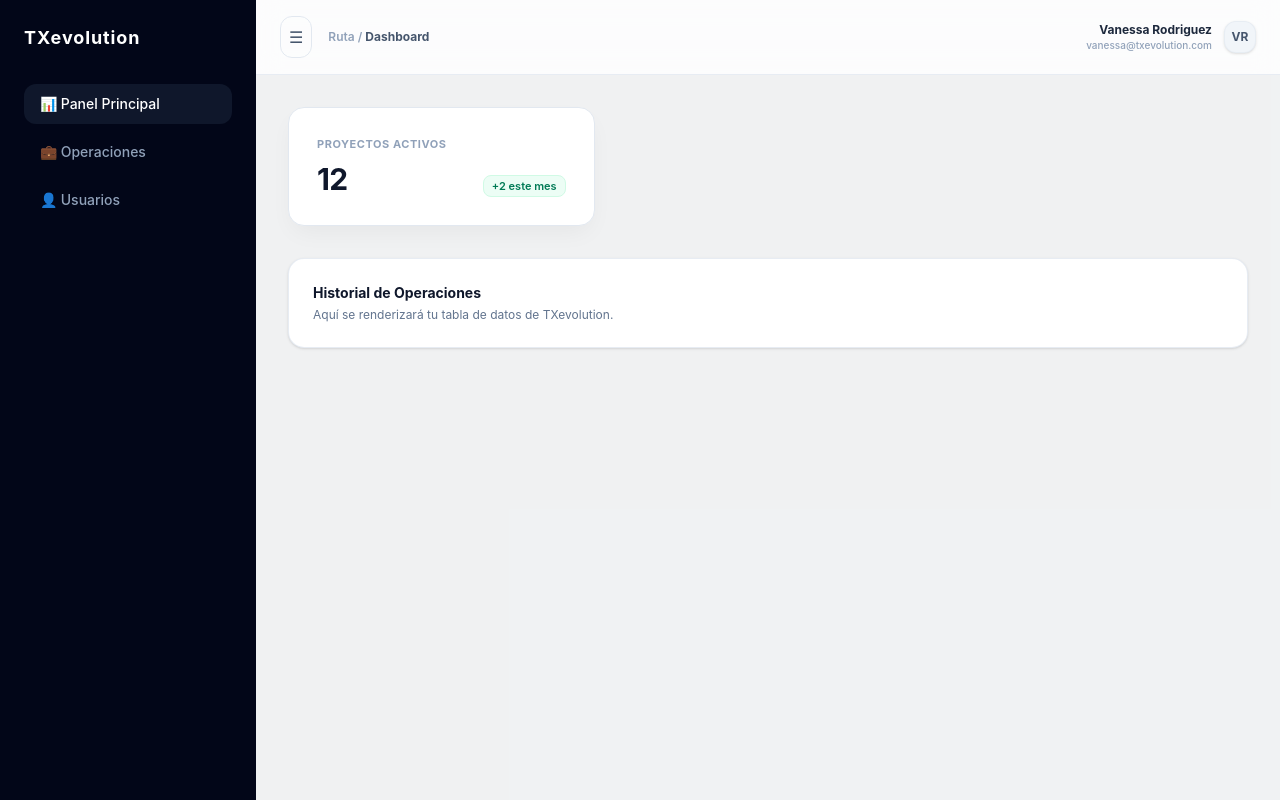
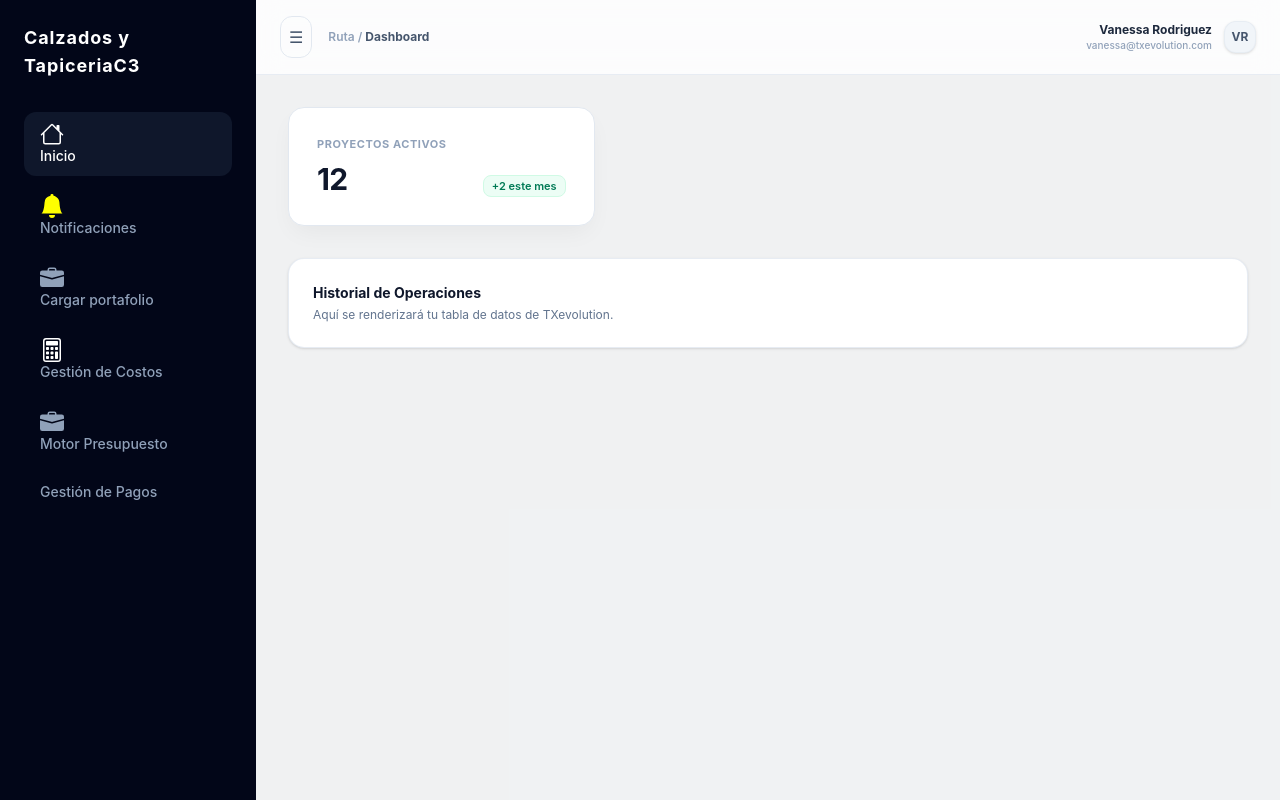
Before and after one commit to Asaaneva/txevolution, a React app in the folder sistema de gestion de presupuestosy pedidos online/frontend/: page / in a window 1280 px wide. Built offline with nearby package versions, Linux system fonts and the light colour scheme; the HTML template or start-up script is replaced by a standard one.

Commit message:
feat: login y dashboard con tailwind funcionando

```diff
--- a/sistema de gestion de presupuestosy pedidos online/frontend/src/components/Sidebar.jsx
+++ b/sistema de gestion de presupuestosy pedidos online/frontend/src/components/Sidebar.jsx
@@ -15,7 +15,7 @@ export const Sidebar = ({ isOpen, setIsOpen }) => {
       <div className="p-6 flex flex-col h-full w-64">
         <div className="flex items-center justify-between mb-8">
           <span className="text-lg font-bold tracking-wider text-white">
-            TXevolution
+            Calzados y TapiceriaC3
           </span>
           {/* Botón para cerrar solo visible en móviles */}
           <button
@@ -31,19 +31,90 @@ export const Sidebar = ({ isOpen, setIsOpen }) => {
             href="#"
             className="px-4 py-2.5 rounded-xl bg-slate-900 text-sm font-medium text-white"
           >
-            📊 Panel Principal
+            <svg
+              xmlns="http://www.w3.org/2000/svg"
+              width="24"
+              height="24"
+              fill="white"
+              class="bi bi-house"
+              viewBox="0 0 16 16"
+            >
+              <path d="M8.707 1.5a1 1 0 0 0-1.414 0L.646 8.146a.5.5 0 0 0 .708.708L2 8.207V13.5A1.5 1.5 0 0 0 3.5 15h9a1.5 1.5 0 0 0 1.5-1.5V8.207l.646.647a.5.5 0 0 0 .708-.708L13 5.793V2.5a.5.5 0 0 0-.5-.5h-1a.5.5 0 0 0-.5.5v1.293zM13 7.207V13.5a.5.5 0 0 1-.5.5h-9a.5.5 0 0 1-.5-.5V7.207l5-5z" />
+            </svg>
+            Inicio
           </a>
           <a
             href="#"
             className="px-4 py-2.5 rounded-xl text-sm font-medium text-slate-400 hover:bg-slate-900 hover:text-white transition-all"
           >
-            💼 Operaciones
+            <svg
+              xmlns="http://www.w3.org/2000/svg"
+              width="24"
+              height="24"
+              fill="yellow"
+              class="bi bi-bell-fill"
+              viewBox="0 0 16 16"
+            >
+              <path d="M8 16a2 2 0 0 0 2-2H6a2 2 0 0 0 2 2m.995-14.901a1 1 0 1 0-1.99 0A5 5 0 0 0 3 6c0 1.098-.5 6-2 7h14c-1.5-1-2-5.902-2-7 0-2.42-1.72-4.44-4.005-4.901" />
+            </svg>
+            Notificaciones
           </a>
           <a
             href="#"
             className="px-4 py-2.5 rounded-xl text-sm font-medium text-slate-400 hover:bg-slate-900 hover:text-white transition-all"
           >
-            👤 Usuarios
+            <svg
+              xmlns="http://www.w3.org/2000/svg"
+              width="24"
+              height="24"
+              fill="currentColor"
+              class="bi bi-briefcase-fill"
+              viewBox="0 0 16 16"
+            >
+              <path d="M6.5 1A1.5 1.5 0 0 0 5 2.5V3H1.5A1.5 1.5 0 0 0 0 4.5v1.384l7.614 2.03a1.5 1.5 0 0 0 .772 0L16 5.884V4.5A1.5 1.5 0 0 0 14.5 3H11v-.5A1.5 1.5 0 0 0 9.5 1zm0 1h3a.5.5 0 0 1 .5.5V3H6v-.5a.5.5 0 0 1 .5-.5" />
+              <path d="M0 12.5A1.5 1.5 0 0 0 1.5 14h13a1.5 1.5 0 0 0 1.5-1.5V6.85L8.129 8.947a.5.5 0 0 1-.258 0L0 6.85z" />
+            </svg>{" "}
+            Cargar portafolio
+          </a>
+          <a
+            href="#"
+            className="px-4 py-2.5 rounded-xl text-sm font-medium text-slate-400 hover:bg-slate-900 hover:text-white transition-all"
+          >
+            <svg
+              xmlns="http://www.w3.org/2000/svg"
+              width="24"
+              height="24"
+              fill="white"
+              class="bi bi-calculator"
+              viewBox="0 0 16 16"
+            >
+              <path d="M12 1a1 1 0 0 1 1 1v12a1 1 0 0 1-1 1H4a1 1 0 0 1-1-1V2a1 1 0 0 1 1-1zM4 0a2 2 0 0 0-2 2v12a2 2 0 0 0 2 2h8a2 2 0 0 0 2-2V2a2 2 0 0 0-2-2z" />
+              <path d="M4 2.5a.5.5 0 0 1 .5-.5h7a.5.5 0 0 1 .5.5v2a.5.5 0 0 1-.5.5h-7a.5.5 0 0 1-.5-.5zm0 4a.5.5 0 0 1 .5-.5h1a.5.5 0 0 1 .5.5v1a.5.5 0 0 1-.5.5h-1a.5.5 0 0 1-.5-.5zm0 3a.5.5 0 0 1 .5-.5h1a.5.5 0 0 1 .5.5v1a.5.5 0 0 1-.5.5h-1a.5.5 0 0 1-.5-.5zm0 3a.5.5 0 0 1 .5-.5h1a.5.5 0 0 1 .5.5v1a.5.5 0 0 1-.5.5h-1a.5.5 0 0 1-.5-.5zm3-6a.5.5 0 0 1 .5-.5h1a.5.5 0 0 1 .5.5v1a.5.5 0 0 1-.5.5h-1a.5.5 0 0 1-.5-.5zm0 3a.5.5 0 0 1 .5-.5h1a.5.5 0 0 1 .5.5v1a.5.5 0 0 1-.5.5h-1a.5.5 0 0 1-.5-.5zm0 3a.5.5 0 0 1 .5-.5h1a.5.5 0 0 1 .5.5v1a.5.5 0 0 1-.5.5h-1a.5.5 0 0 1-.5-.5zm3-6a.5.5 0 0 1 .5-.5h1a.5.5 0 0 1 .5.5v1a.5.5 0 0 1-.5.5h-1a.5.5 0 0 1-.5-.5zm0 3a.5.5 0 0 1 .5-.5h1a.5.5 0 0 1 .5.5v4a.5.5 0 0 1-.5.5h-1a.5.5 0 0 1-.5-.5z" />
+            </svg>
+            Gestión de Costos
+          </a>
+          <a
+            href="#"
+            className="px-4 py-2.5 rounded-xl text-sm font-medium text-slate-400 hover:bg-slate-900 hover:text-white transition-all"
+          >
+            <svg
+              xmlns="http://www.w3.org/2000/svg"
+              width="24"
+              height="24"
+              fill="currentColor"
+              class="bi bi-briefcase-fill"
+              viewBox="0 0 16 16"
+            >
+              <path d="M6.5 1A1.5 1.5 0 0 0 5 2.5V3H1.5A1.5 1.5 0 0 0 0 4.5v1.384l7.614 2.03a1.5 1.5 0 0 0 .772 0L16 5.884V4.5A1.5 1.5 0 0 0 14.5 3H11v-.5A1.5 1.5 0 0 0 9.5 1zm0 1h3a.5.5 0 0 1 .5.5V3H6v-.5a.5.5 0 0 1 .5-.5" />
+              <path d="M0 12.5A1.5 1.5 0 0 0 1.5 14h13a1.5 1.5 0 0 0 1.5-1.5V6.85L8.129 8.947a.5.5 0 0 1-.258 0L0 6.85z" />
+            </svg>{" "}
+            Motor Presupuesto
+          </a>
+          <a
+            href="#"
+            className="px-4 py-2.5 rounded-xl text-sm font-medium text-slate-400 hover:bg-slate-900 hover:text-white transition-all"
+          >
+            Gestión de Pagos
           </a>
         </nav>
       </div>
```
